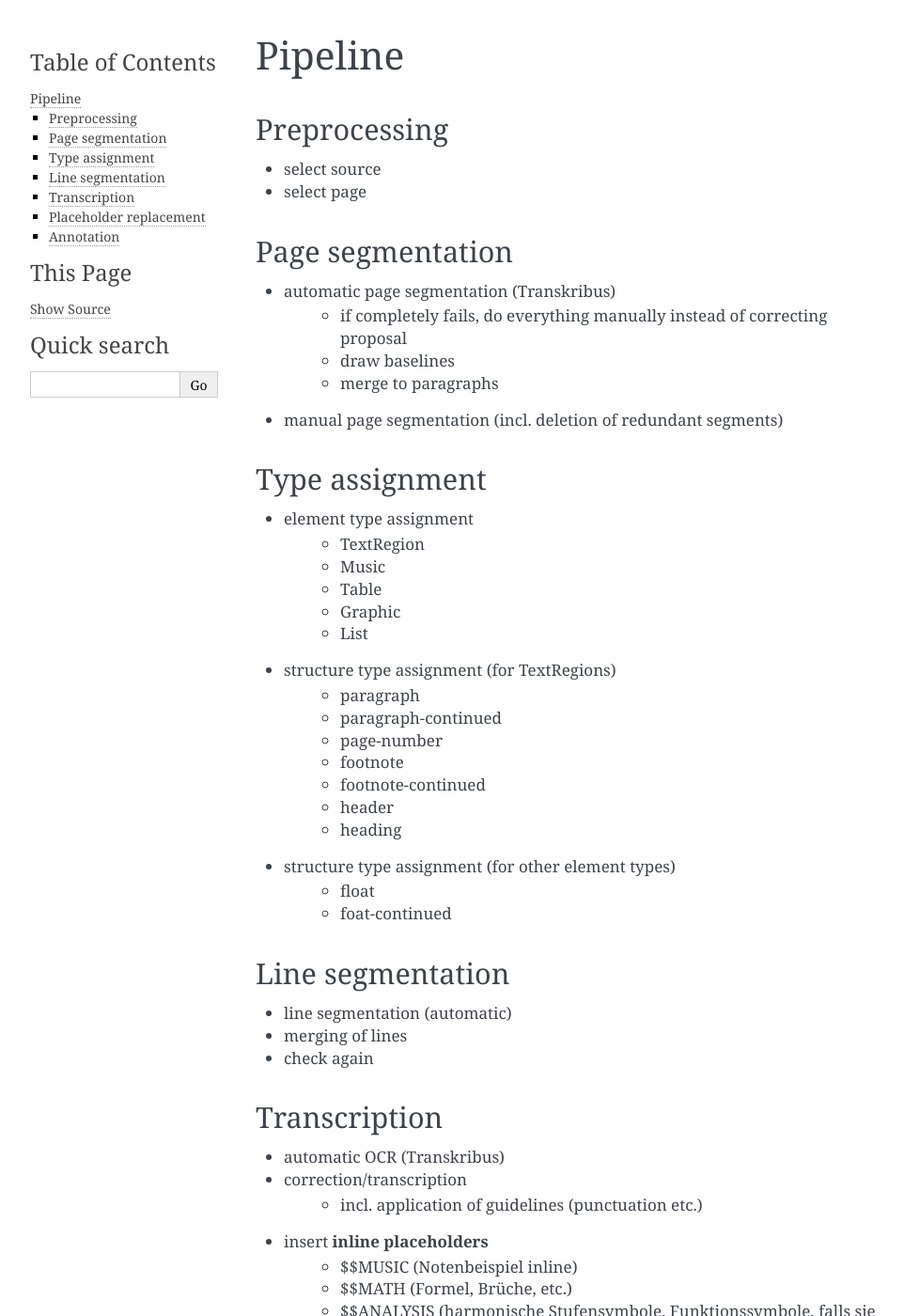
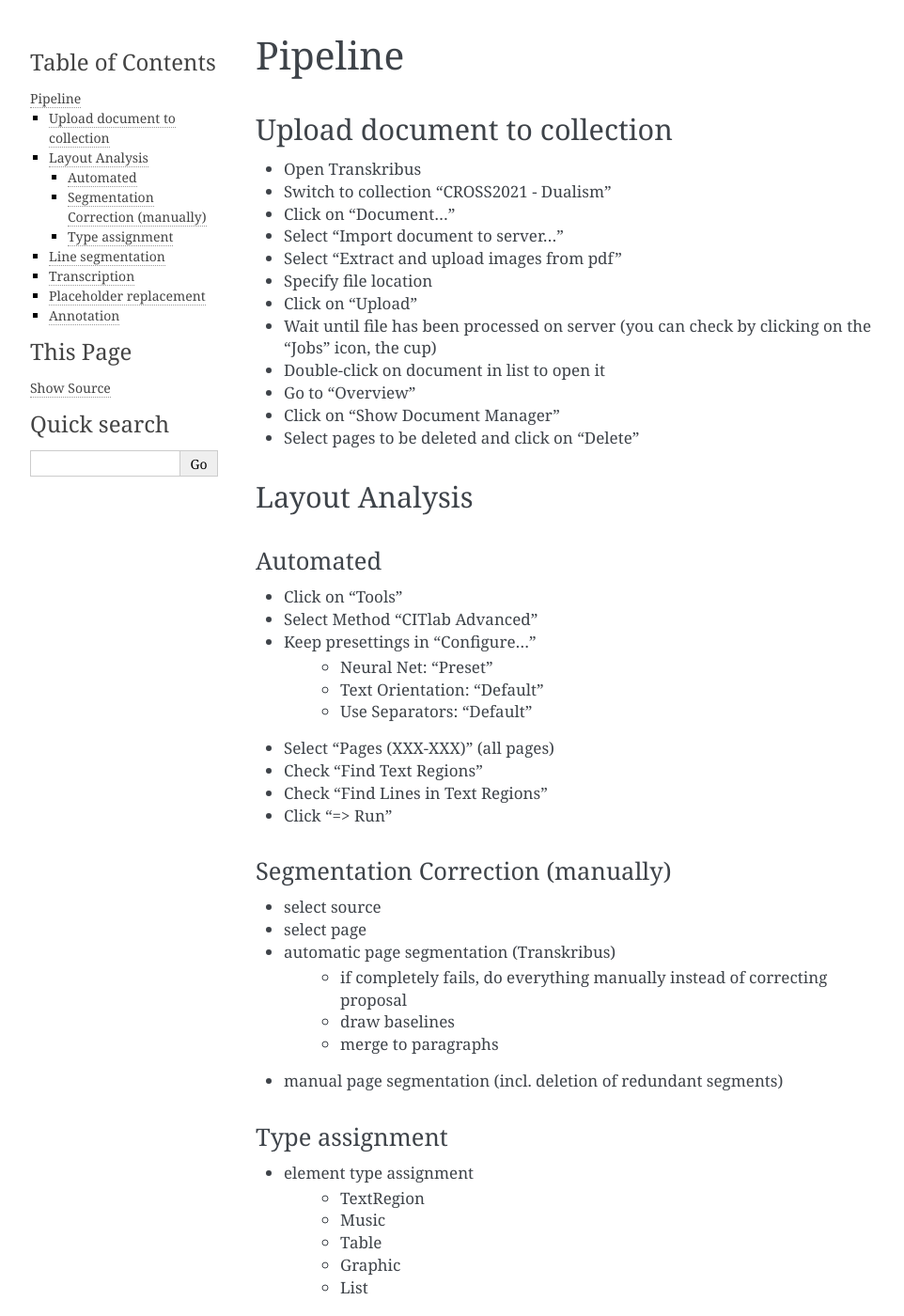
Before and after one commit to DCMLab/ddd, a Sphinx documentation site: the page built from docs/source/pipeline.rst, in a window 1280 px wide and 1400 px high. Shown: the whole window at 94% size, without its empty margins (148-1110 px from the left). Built offline with Sphinx 7.4.7, drawn with Linux system fonts in a browser that asks for light colours.

Commit message:
add text and rebuild

```diff
--- a/docs/source/pipeline.rst
+++ b/docs/source/pipeline.rst
@@ -1,14 +1,44 @@
 Pipeline
 ========
 
-Preprocessing
--------------
+Upload document to collection
+-----------------------------
+
+- Open Transkribus
+- Switch to collection "CROSS2021 - Dualism"
+- Click on "Document..."
+- Select "Import document to server..."
+- Select "Extract and upload images from pdf"
+- Specify file location
+- Click on "Upload"
+- Wait until file has been processed on server (you can check by clicking on the "Jobs" icon, the cup)
+- Double-click on document in list to open it
+- Go to "Overview"
+- Click on "Show Document Manager"
+- Select pages to be deleted and click on "Delete"
+
+Layout Analysis
+---------------
+
+Automated
+.........
+
+- Click on "Tools"
+- Select Method "CITlab Advanced"
+- Keep presettings in "Configure..."
+	- Neural Net: "Preset"
+	- Text Orientation: "Default"
+	- Use Separators: "Default"
+- Select "Pages (XXX-XXX)" (all pages)
+- Check "Find Text Regions"
+- Check "Find Lines in Text Regions"
+- Click "=> Run"
+
+Segmentation Correction (manually)
+..................................
 
 - select source
 - select page
-
-Page segmentation
------------------
 
 - automatic page segmentation (Transkribus)
     - if completely fails, do everything manually instead of correcting proposal
@@ -17,7 +47,7 @@ Page segmentation
 - manual page segmentation (incl. deletion of redundant segments)
 
 Type assignment
----------------
+...............
 
 - element type assignment
     - TextRegion
```
Also changed, not shown: 7 other files.
